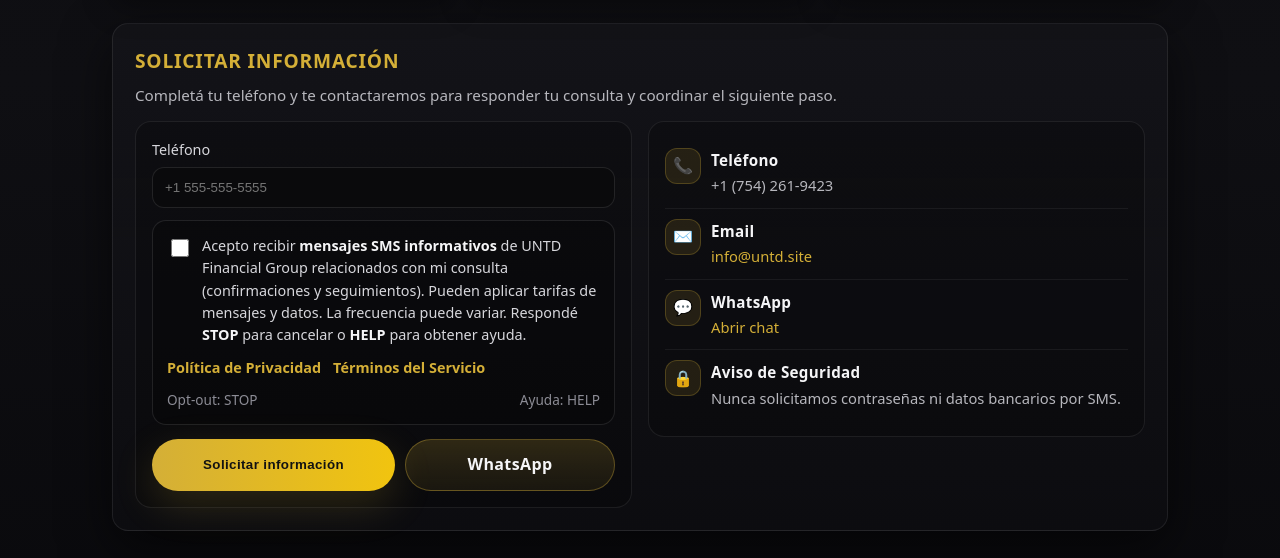
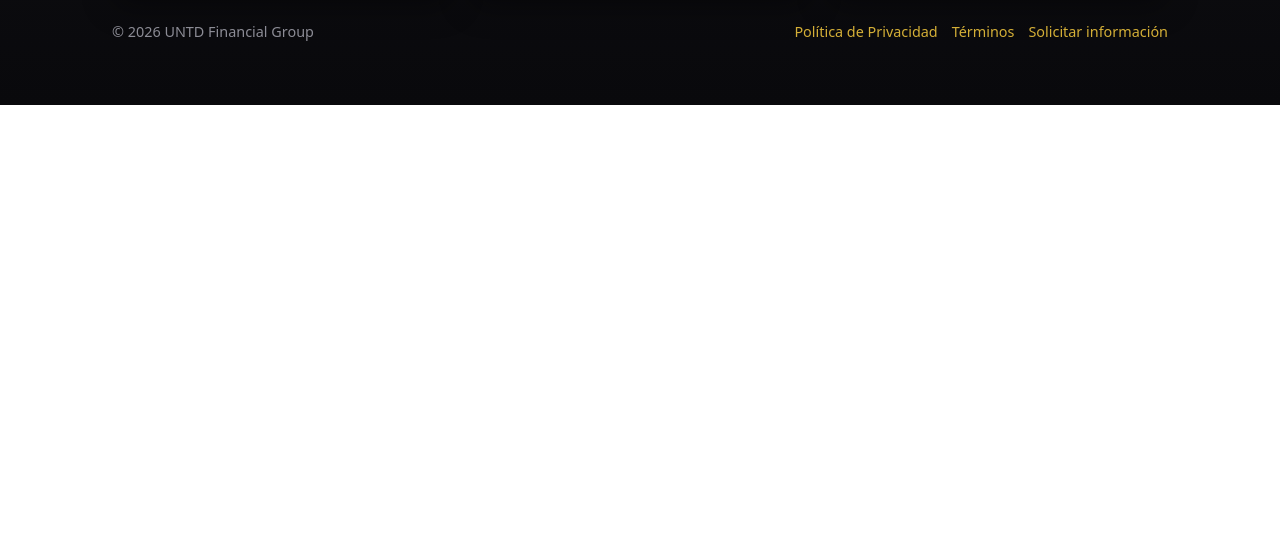
Before and after one commit to gonza213/utnd, a plain HTML site: page index.html in a window 1280 px wide. Shown: the part 816-1374 px from the top of the page. After the commit the page ends 921 px from the top, so only its background shows below. Drawn offline with Linux system fonts and the light colour scheme.

Commit message:
Remove contact section from index.html
Removed the contact section including the lead form and related information.

```diff
--- a/index.html
+++ b/index.html
@@ -431,89 +431,6 @@
       </div>
     </section>
 
-    <section class="contact" id="contact">
-      <h2>Solicitar información</h2>
-      <p class="hint">
-        Completá tu teléfono y te contactaremos para responder tu consulta y coordinar el siguiente paso.
-      </p>
-
-      <div class="contact-grid">
-        <div class="form">
-          <form id="leadForm">
-            <label for="phone">Teléfono</label>
-            <input id="phone" name="phone" type="tel" placeholder="+1 555-555-5555" required>
-
-            <!-- ✅ The only consent block -->
-            <div class="consentBox">
-              <div class="consentLine">
-                <input id="smsConsent" name="smsConsent" type="checkbox" required />
-                <p class="consentText">
-                  Acepto recibir <b>mensajes SMS informativos</b> de UNTD Financial Group relacionados con mi consulta
-                  (confirmaciones y seguimientos). Pueden aplicar tarifas de mensajes y datos.
-                  La frecuencia puede variar. Respondé <b>STOP</b> para cancelar o <b>HELP</b> para obtener ayuda.
-                </p>
-              </div>
-
-              <div class="consentLinks">
-                <a href="/privacy.html" target="_blank" rel="noopener">Política de Privacidad</a>
-                <a href="/terms.html" target="_blank" rel="noopener">Términos del Servicio</a>
-              </div>
-
-              <div class="mini">
-                <span>Opt-out: STOP</span>
-                <span>Ayuda: HELP</span>
-              </div>
-            </div>
-
-            <div class="submit-row">
-              <button class="btn primary" type="submit">Solicitar información</button>
-              <a class="btn" href="https://wa.me/17542619423" target="_blank" rel="noopener">WhatsApp</a>
-            </div>
-
-            <div id="noticeOk" class="notice ok">
-              ✅ Gracias. Recibimos tu solicitud. Te contactaremos pronto.
-            </div>
-            <div id="noticeWarn" class="notice warn">
-              ⚠️ Por favor marcá el checkbox de consentimiento SMS para continuar.
-            </div>
-          </form>
-        </div>
-
-        <div class="channels">
-          <div class="row">
-            <div class="ic">📞</div>
-            <div>
-              <p class="rtitle">Teléfono</p>
-              <p class="rtext">+1 (754) 261-9423</p>
-            </div>
-          </div>
-
-          <div class="row">
-            <div class="ic">✉️</div>
-            <div>
-              <p class="rtitle">Email</p>
-              <p class="rtext"><a href="mailto:info@untd.site">info@untd.site</a></p>
-            </div>
-          </div>
-
-          <div class="row">
-            <div class="ic">💬</div>
-            <div>
-              <p class="rtitle">WhatsApp</p>
-              <p class="rtext"><a href="https://wa.me/17542619423" target="_blank" rel="noopener">Abrir chat</a></p>
-            </div>
-          </div>
-
-          <div class="row">
-            <div class="ic">🔒</div>
-            <div>
-              <p class="rtitle">Aviso de Seguridad</p>
-              <p class="rtext">Nunca solicitamos contraseñas ni datos bancarios por SMS.</p>
-            </div>
-          </div>
-        </div>
-      </div>
-    </section>
 
     <footer>
       <div class="foot">
```
